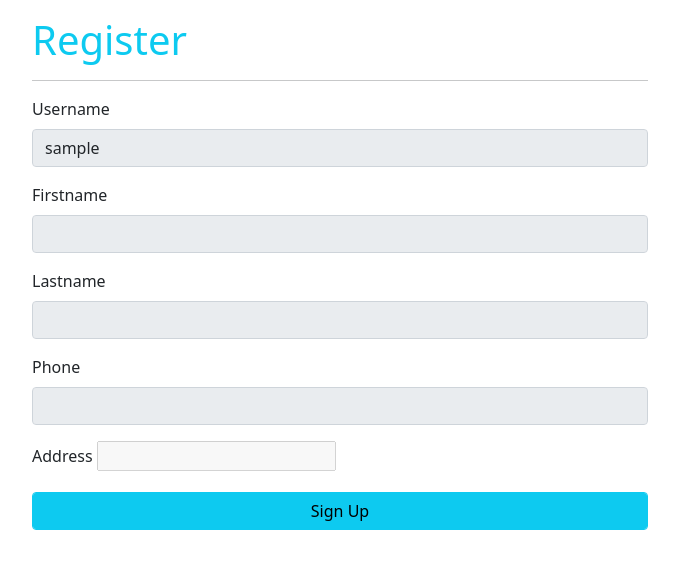
After one commit to slroattti/login_and_register-php, a PHP site: page /profile.php in a window 1280 px wide. The commit adds this page. Shown: the top 569 px of the page, without its empty margins (300-979 px from the left). Run offline with PHP 8.4, Linux system fonts and the light colour scheme; the visitor is signed in with stand-in values (Sample User, id 1); data that the repository does not hold is empty.

Commit message:
profile|getuserprofile

```diff
--- a/api/loginapi.php
+++ b/api/loginapi.php
@@ -9,7 +9,7 @@ if(count($_POST) > 0) {
     if(isset($_POST['password'])) {
         $password = $_POST['password'];
     }
-
+    // array = [] | object = {}
     if($username == "" || $password == "") {
         $response = [
             'code' => 401,
--- a/web/config/config.php
+++ b/web/config/config.php
@@ -2,8 +2,8 @@
 
 session_start();
 
-define("BASE_URL", "http://localhost/system_test/web/");
-define("API_URL", "http://localhost/system_test/api/");
+define("BASE_URL", "https://fad6-49-237-34-225.ap.ngrok.io/system_test/web/");
+define("API_URL", "https://fad6-49-237-34-225.ap.ngrok.io/system_test/api/");
 
 function curl_post($url, $data) {
     $cURLConnection = curl_init($url);
--- /dev/null
+++ b/web/logout.php
@@ -0,0 +1,6 @@
+<?php
+require_once 'config/config.php';
+session_destroy();
+header('location: login.php');
+
+?>
--- a/web/processreg.php
+++ b/web/processreg.php
@@ -7,8 +7,6 @@ if(count($_POST) > 0) {
     }
     //ternary configuration
     $lastname = isset($_POST['lastname']) ? $_POST['lastname'] : '';
-    $username = isset($_POST['username']) ? $_POST['username'] : '';
-    $password = isset($_POST['password']) ? $_POST['password'] : '';
     $email = isset($_POST['email']) ? $_POST['email'] : '';
     $username = isset($_POST['username']) ? $_POST['username'] : '';
     $password = isset($_POST['password']) ? $_POST['password'] : '';
@@ -70,7 +68,7 @@ if(count($_POST) > 0) {
     if($res['code'] == 200) {
         echo '<script>
             alert("Successfully registered");
-            window.location.href = "login.php";
+            window.location.href = "register.php";
         </script>';
     } else {
         echo '<script>
--- /dev/null
+++ b/web/profile.php
@@ -0,0 +1,58 @@
+<?php
+require_once 'config/config.php';
+
+$url = API_URL . 'getuser.php?username=' . $_SESSION['username'];
+// echo $url; die;
+$response = curl_get($url);
+$res = $response->result;
+$profile = $res[0];
+// echo '<pre>';
+// print_r($res[0]); die;
+
+?>
+
+<!DOCTYPE html>
+<html lang="en">
+<head>
+    <meta charset="UTF-8">
+    <meta http-equiv="X-UA-Compatible" content="IE=edge">
+    <meta name="viewport" content="width=device-width, initial-scale=1.0">
+    <title>Document</title>
+    <link href="https://cdn.jsdelivr.net/npm/bootstrap@5.0.2/dist/css/bootstrap.min.css" rel="stylesheet" integrity="sha384-EVSTQN3/azprG1Anm3QDgpJLIm9Nao0Yz1ztcQTwFspd3yD65VohhpuuCOmLASjC" crossorigin="anonymous">
+    <script src="https://cdn.jsdelivr.net/npm/bootstrap@5.0.2/dist/js/bootstrap.bundle.min.js" integrity="sha384-MrcW6ZMFYlzcLA8Nl+NtUVF0sA7MsXsP1UyJoMp4YLEuNSfAP+JcXn/tWtIaxVXM" crossorigin="anonymous"></script>
+</head>
+<body>
+<div class="container w-50">
+        <h1 class="text-info fs-1 mt-3">Register</h1>
+        <hr>
+        <?php if(isset($_SESSION['username'])) : ?>
+            <form action="processreg.php" method="post">
+                <div class="mb-3">
+                    <label for="Username" class="form-label">Username</label>
+                    <input type="text" class="form-control" name="username" value="<?php echo $_SESSION['username']; ?>" aria-describedby="username" disabled>
+                </div>
+                <div class="mb-3">
+                    <label for="Firstname" class="form-label">Firstname</label>
+                    <input type="text" class="form-control" name="firstname" value="<?php echo $profile->firstname; ?>" aria-describedby="firstname" disabled>
+                </div>
+                <div class="mb-3">
+                    <label for="Lastname" class="form-label">Lastname</label>
+                    <input type="text" class="form-control" name="lastname" value="<?php echo $profile->lastname; ?>" aria-describedby="lastname" disabled>
+                </div>
+                <div class="mb-3">
+                    <label for="Phone" class="form-label">Phone</label>
+                    <input type="number" class="form-control" name="phone" value="<?php echo $profile->phone; ?>" disabled>
+                </div>
+                <div class="mb-3">
+                    <label for="Address" class="form-label">Address</label>
+                    <input type="text" name="address" value="<?php echo $profile->address; ?>" disabled>
+                </div>
+                <button type="submit" name="send" class="btn btn-info form-control">Sign Up</button>
+            </form>
+        <?php else :
+                echo 'Not Found';
+            endif;
+        ?>
+    </div>
+</body>
+</html>
--- a/web/register.php
+++ b/web/register.php
@@ -1,3 +1,5 @@
+<?php require_once 'config/config.php'; ?>
+
 <!DOCTYPE html>
 <html lang="en">
 <head>
@@ -10,7 +12,7 @@
 </head>
 <body>
 
-<div class="container w-50">
+    <div class="container w-50">
         <h1 class="text-info fs-1 mt-3">Register</h1>
         <hr>
         <form action="processreg.php" method="post">
@@ -47,6 +49,8 @@
                 <textarea name="address" class="form-control" cols="30" rows="5"></textarea>
             </div>
             <button type="submit" name="send" class="btn btn-info form-control">Sign Up</button>
+            <hr>
+            <p>If you has been accout <a href="<?php echo BASE_URL; ?>login.php">Click</a> login</p>
         </form>
     </div>
 
```
Also changed, not shown: api/getuser.php (added, +44 -0 lines), web/index.php (+13 -1 lines), web/login.php (+6 -1 lines), web/processlog.php (+14 -5 lines).
